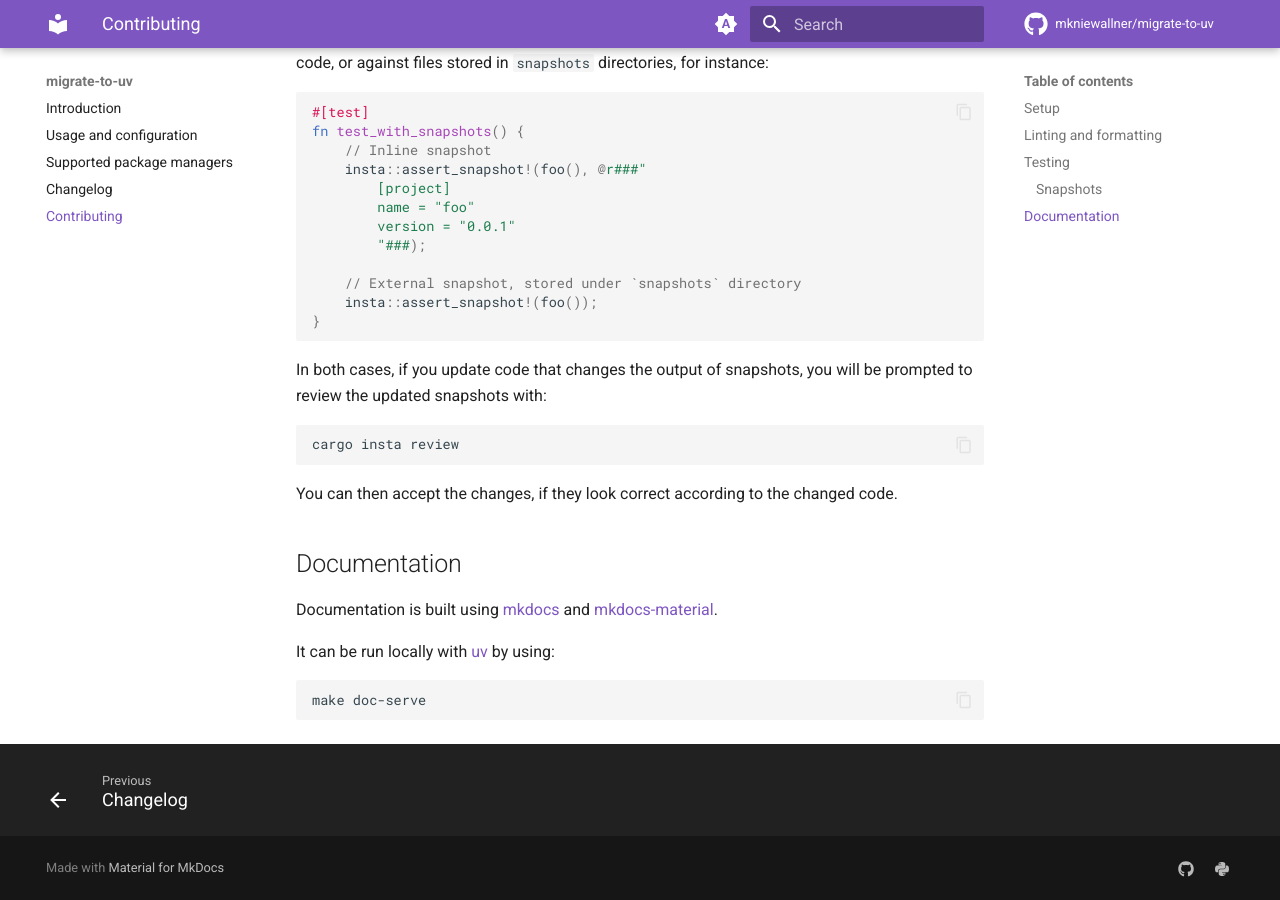
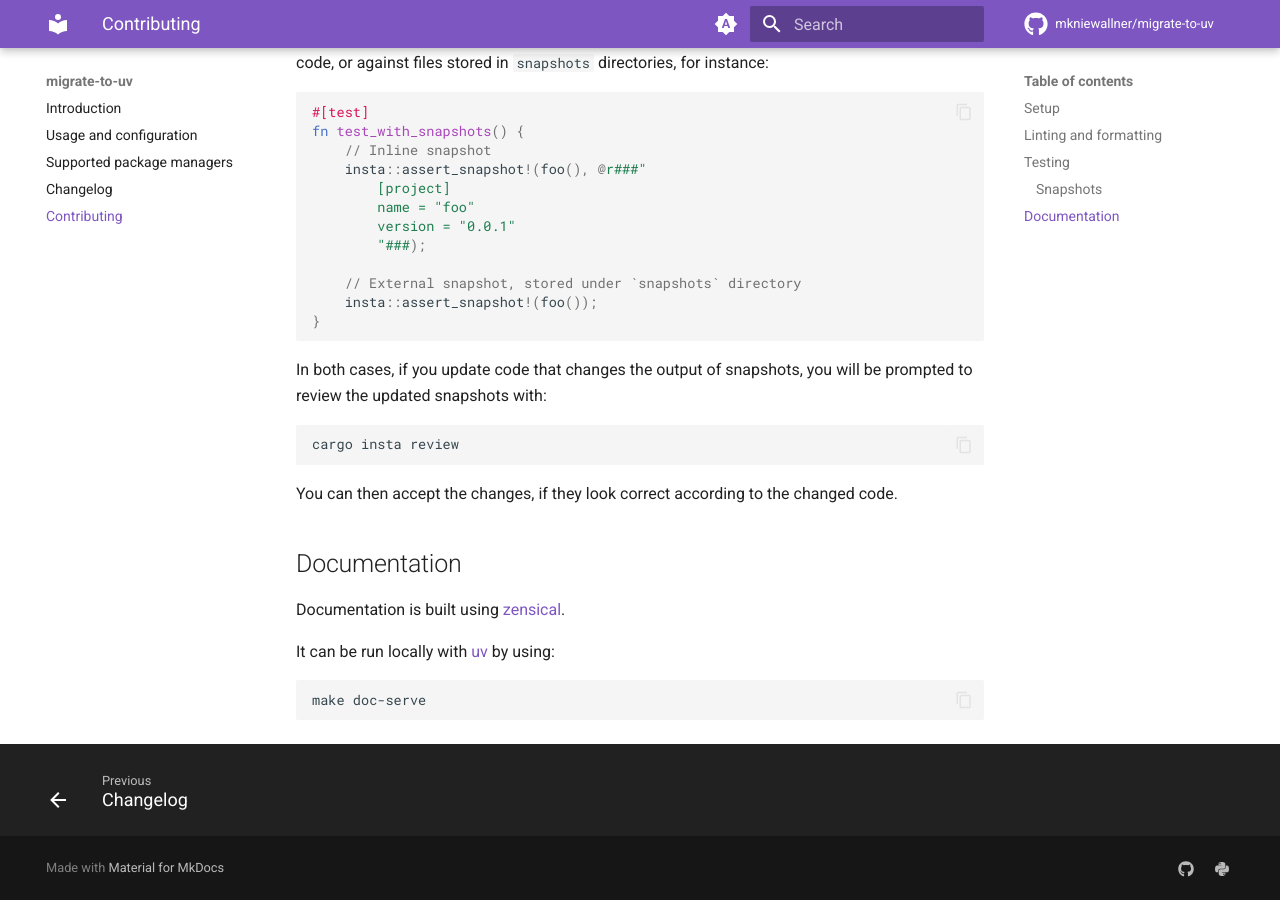
Before and after one commit to mkniewallner/migrate-to-uv, an MkDocs documentation site: the page built from docs/CONTRIBUTING.md, in a window 1280 px wide and 900 px high, scrolled down 1301 px. Built offline with MkDocs 1.6.1 and Material for MkDocs 9.7.7, drawn with Linux system fonts in a browser that asks for light colours; comment, search, counter and statistics services are not loaded.

Commit message:
docs(contributing): mkdocs -> zensical

```diff
--- a/docs/CONTRIBUTING.md
+++ b/docs/CONTRIBUTING.md
@@ -82,8 +82,7 @@ You can then accept the changes, if they look correct according to the changed c
 
 ## Documentation
 
-Documentation is built using [mkdocs](https://www.mkdocs.org/)
-and [mkdocs-material](https://squidfunk.github.io/mkdocs-material/).
+Documentation is built using [zensical](https://zensical.org).
 
 It can be run locally with [uv](https://docs.astral.sh/uv/) by using:
 
```
Also changed, not shown: CONTRIBUTING.md (+1 -2 lines).
